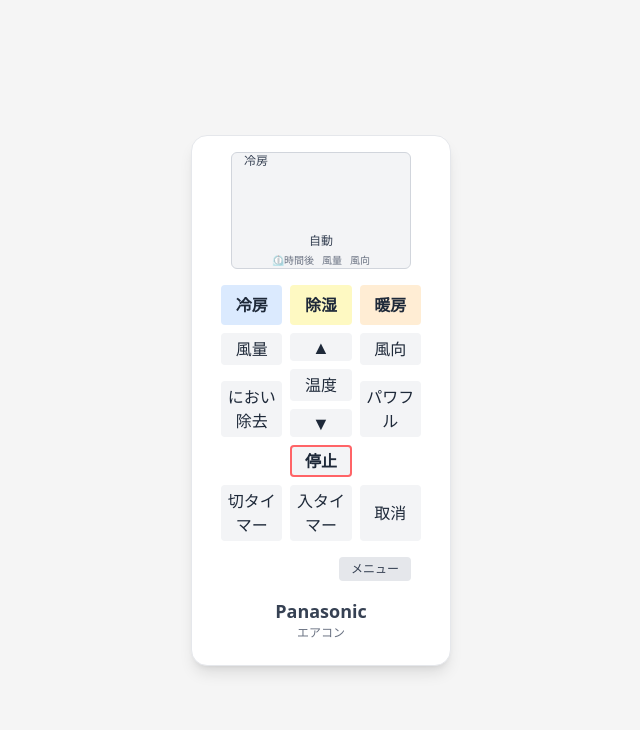
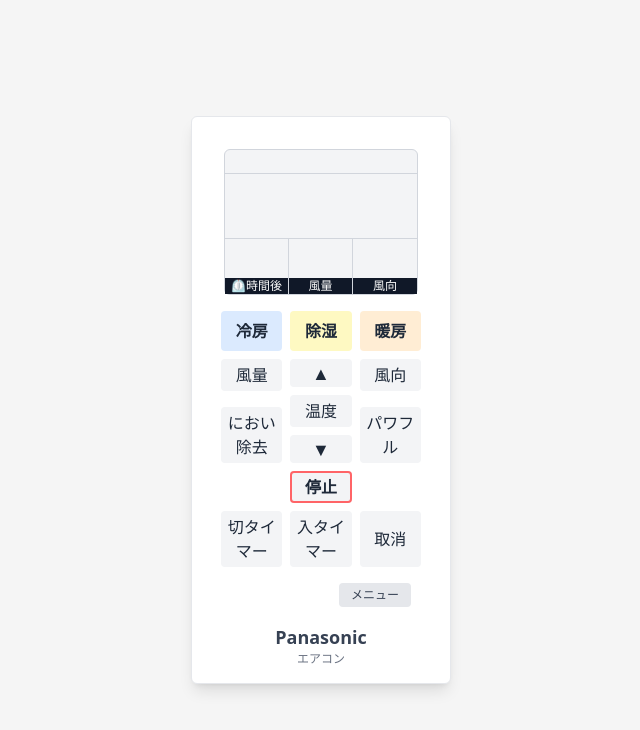
Before and after one commit to kurumi-pasta/aircon-controller, a website built with Vite: page front/index.html in a window 1280 px wide. Shown: the whole page, without its empty margins (319-959 px from the left). Built offline with nearby package versions, Linux system fonts and the light colour scheme; files whose address does not match are found by name.

Commit message:
デザイン修正

```diff
--- a/front/index.html
+++ b/front/index.html
@@ -2,60 +2,61 @@
 <html lang="en">
   <head>
     <meta charset="UTF-8" />
-    <link rel="icon" type="image/svg+xml" href="/vite.svg" />
     <meta name="viewport" content="width=device-width, initial-scale=1.0" />
     <title>Vite + TS</title>
   </head>
   <body>
     <div
-      class="flex flex-col items-center justify-center min-h-screen bg-[#f5f5f5] p-4"
+      class="flex flex-col items-center justify-center min-h-screen bg-[#f5f5f5]"
     >
       <div
-        class="bg-white rounded-2xl shadow-lg border border-gray-200 flex flex-col items-center w-[260px] pb-6 pt-4"
+        class="bg-white rounded-md shadow-lg border border-gray-200 flex flex-col items-center w-[260px] box-border p-4"
+      >
+        <div class="w-full">
+          <div
+            class="m-4 bg-gray-100 rounded-md border border-gray-300 flex flex-col"
+            x-data
           >
             <div
-          class="w-[180px] bg-gray-100 rounded-md border border-gray-300 flex flex-col items-center justify-center mb-4"
-          id="aircon-state-panel"
-          x-data
+              class="text-gray-700 grid grid-cols-3 h-6 col-span-3 text-center border-b border-gray-300"
             >
-          <div class="flex w-full justify-between px-3 text-xs text-gray-700">
               <span
-              x-text="$store.airconState.mode === 'cool' ? '冷房' : ($store.airconState.mode === 'dry' ? '除湿' : ($store.airconState.mode === 'heat' ? '暖房' : ''))"
+                x-text="$store.airconState.power === 'on' && $store.airconState.mode === 'cool' ? '冷房' : ''"
               ></span>
-            <span></span>
+              <span
+                x-text="$store.airconState.power === 'on' && $store.airconState.mode === 'dry' ? '除湿' :  ''"
+              ></span>
+              <span
+                x-text="$store.airconState.power === 'on' && $store.airconState.mode === 'heat' ? '暖房' : ''"
+              ></span>
             </div>
-          <div class="flex flex-col items-center justify-center flex-1">
-            <template x-if="$store.airconState.power === 'on'">
+            <div class="h-16 flex justify-center items-end">
               <span
-                class="text-5xl font-bold text-gray-800 leading-none"
-                x-text="$store.airconState.temp"
+                class="text-6xl font-bold text-gray-800 leading-none"
+                x-text="$store.airconState.power === 'on' ? $store.airconState.temp : ''"
               ></span>
-            </template>
-            <template x-if="$store.airconState.power !== 'on'">
               <span
-                class="text-5xl font-bold text-gray-800 leading-none opacity-0 select-none"
-                >--</span
-              >
-            </template>
-            <template x-if="$store.airconState.power === 'on'">
-              <span class="text-xs text-gray-700 -mt-1">℃</span>
-            </template>
-            <template x-if="$store.airconState.power !== 'on'">
-              <span class="text-xs text-gray-700 -mt-1 opacity-0 select-none"
-                >℃</span
-              >
-            </template>
-            <span
-              class="text-xs text-gray-700 mt-1"
-              x-text="$store.airconState.fan === 'auto' ? '自動' : $store.airconState.fan"
+                class="text-sm text-gray-700 self-end"
+                x-text="$store.airconState.power === 'on' ? '℃' : ''"
               ></span>
             </div>
             <div
-            class="flex w-full justify-center gap-2 text-[10px] text-gray-500 mt-1"
+              class="grid grid-cols-3 col-span-3 text-center text-sm text-gray-700 border-t border-gray-300 h-10"
             >
-            <span>⏲時間後</span>
-            <span>風量</span>
+              <span class="border-r border-gray-300"></span>
+              <div
+                class="border-r border-gray-300"
+                x-text="$store.airconState.power === 'on' ? ($store.airconState.fan === 'auto' ? '自動' : $store.airconState.fan) : ''"
+              ></div>
+              <span></span>
+            </div>
+            <div
+              class="grid grid-cols-3 h-4 col-span-3 text-center bg-gray-900 text-white text-xs"
+            >
+              <span class="border-r border-gray-300">⏲時間後</span>
+              <span class="border-r border-gray-300">風量</span>
               <span>風向</span>
+            </div>
           </div>
         </div>
         <div class="grid grid-cols-3 gap-2 w-[200px]">
--- a/front/src/main.ts
+++ b/front/src/main.ts
@@ -16,31 +16,29 @@ Alpine.start();
 // エアコンの電源をOFFにする関数
 (window as any).togglePowerOff = function () {
   const store = Alpine.store("airconState") as any;
-  if (store.power !== "off") {
-    Alpine.store("airconState", { ...store, power: "off" });
-    postAirconStateDebounced();
-  }
+  Alpine.store("airconState", { ...store, power: "off" });
+  postAirconState();
 };
 
 // 冷房ボタンで電源ON+モードcoolにする関数
 (window as any).setCoolMode = function () {
   const store = Alpine.store("airconState") as any;
   Alpine.store("airconState", { ...store, power: "on", mode: "cool" });
-  postAirconStateDebounced();
+  postAirconState();
 };
 
 // 除湿ボタンで電源ON+モードdryにする関数
 (window as any).setDryMode = function () {
   const store = Alpine.store("airconState") as any;
   Alpine.store("airconState", { ...store, power: "on", mode: "dry" });
-  postAirconStateDebounced();
+  postAirconState();
 };
 
 // 暖房ボタンで電源ON+モードheatにする関数
 (window as any).setHeatMode = function () {
   const store = Alpine.store("airconState") as any;
   Alpine.store("airconState", { ...store, power: "on", mode: "heat" });
-  postAirconStateDebounced();
+  postAirconState();
 };
 
 // 温度を1上げる関数
```
Lines whose indentation alone changed are shown as unchanged.
